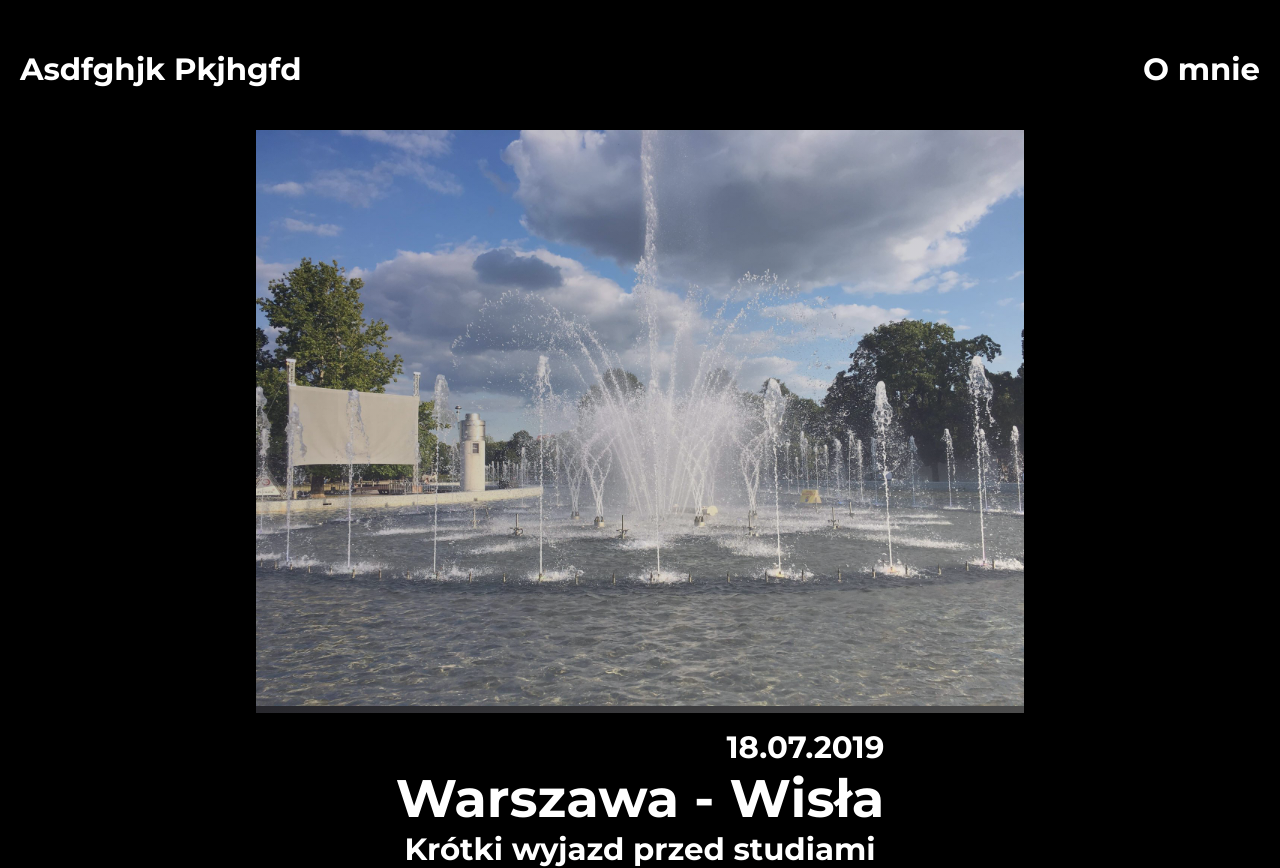
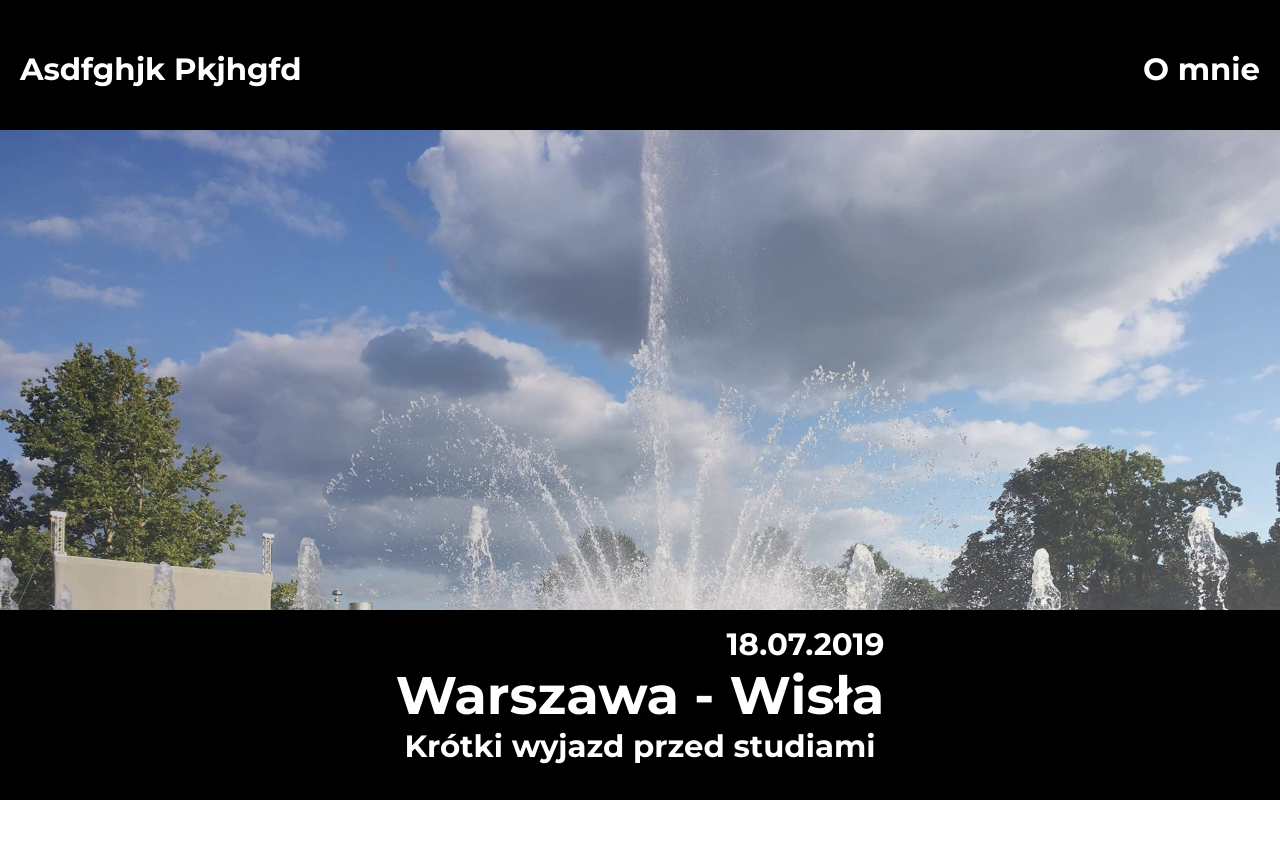
Before and after one commit to Adaxelx/photo-gallery-page, a React (Create React App) app: page / in a window 1280 px wide. After the commit the page ends 800 px from the top, so only its background shows below. Built offline with nearby package versions, Linux system fonts and the light colour scheme.

Commit message:
media views for all components

```diff
--- a/src/components/Article.js
+++ b/src/components/Article.js
@@ -27,7 +27,9 @@ const StyledImgC = styled.div`
     opacity: 0.3;
   }
   @media (orientation: landscape) {
-    width: 60%;
+    width: 100%;
+    height: 60vh;
+    overflow: hidden;
   }
 `;
 
@@ -36,7 +38,7 @@ const StyledImg = styled.img`
 `;
 
 const StyledCon = styled.section`
-  width: auto;
+  position: relative;
   display: flex;
   flex-direction: column;
   align-items: center;
--- a/src/components/Loading.js
+++ b/src/components/Loading.js
@@ -16,12 +16,22 @@ const StyledCon = styled.section`
   top: 30%;
   width: 100%;
   padding-left: 20px;
+  @media ${({ theme }) => theme.device.tablet} {
+    padding-left: 100px;
+  }
 `;
 
 const StyledTitles = styled.p`
     font-size: ${({ theme }) => theme.fontSize.xxl}
     color: transparent;
     -webkit-text-stroke: 1px white;
+    @media ${({ theme }) => theme.device.tablet}{
+      font-size: 5rem;
+    }
+    @media ${({ theme }) => theme.device.laptop}{
+      font-size: 6rem;
+    }
+
 `;
 
 const StyledWord = styled.span`
--- a/src/templates/About/About.js
+++ b/src/templates/About/About.js
@@ -18,14 +18,15 @@ const StyledAbout = styled.article`
 const StyledContent = styled.section`
   width: 100%;
   margin-top: 30px;
-  @media (orientation: landscape) and ${({ theme }) => theme.device.mobileM} {
+  @media (orientation: landscape) and ${({ theme }) => theme.device.mobileM},
+    (orientation: portrait) and ${({ theme }) => theme.device.tablet} {
     display: flex;
     align-items: flex-start;
   }
 `;
 
 const StyledTCon = styled.section`
-  @media (orientation: landscape) {
+  @media (orientation: landscape), (orientation: portrait) and ${({ theme }) => theme.device.tablet} {
     height: 100vh;
     width: 100%;
     display: flex;
@@ -42,11 +43,13 @@ const StyledTitle = styled.h2`
   @media (orientation: landscape){
     font-size: 6rem
   }
-  @media (orientation: landscape) and ${({ theme }) => theme.device.mobileM}{
+  @media (orientation: landscape) and ${({ theme }) => theme.device.mobileM},{
     width: 80%;
     font-size: 6rem
   }
-  @media (orientation: landscape) and ${({ theme }) => theme.device.tablet}{
+  @media (orientation: landscape) and ${({ theme }) => theme.device.tablet},
+  (orientation: portrait) and ${({ theme }) => theme.device.tablet}{
+    width: 80%;
     font-size: 8rem
   }
   @media (orientation: landscape) and ${({ theme }) => theme.device.laptop}{
@@ -62,7 +65,8 @@ const StyledSocCon = styled.section`
   flex-wrap: wrap;
   padding: 0 20px;
   justify-content: space-between;
-  @media (orientation: landscape) and ${({ theme }) => theme.device.mobileM}{
+  @media (orientation: landscape) and ${({ theme }) => theme.device.mobileM},
+  (orientation: portrait) and ${({ theme }) => theme.device.tablet}{
     width: 50%;
 
   }
@@ -81,7 +85,8 @@ const StyledLink = styled.a`
 
 const StyledCheck = styled.div`
   width: 100%;
-  @media (orientation: landscape) and ${({ theme }) => theme.device.mobileM} {
+  @media (orientation: landscape) and ${({ theme }) => theme.device.mobileM},
+    (orientation: portrait) and ${({ theme }) => theme.device.tablet} {
     width: 50%;
   }
 `;
--- a/src/templates/Home/Home.js
+++ b/src/templates/Home/Home.js
@@ -1,4 +1,4 @@
-import React from 'react';
+import React, { useEffect } from 'react';
 import styled from 'styled-components';
 
 import Nav from '../../components/Nav';
@@ -18,6 +18,9 @@ const StyledHome = styled.main`
 `;
 
 const Home = ({ loaded, changeLoad, show }) => {
+  useEffect(() => {
+    window.scrollTo(0, 0);
+  }, []);
   return (
     <Transition
       unmountOnExit
```
